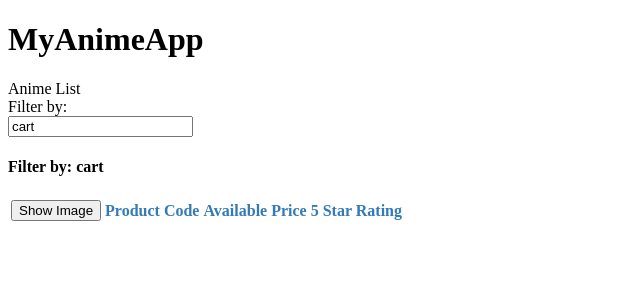
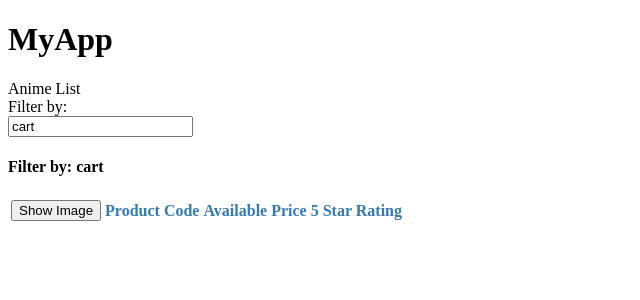
Before and after one commit to lauravoineag/MyAngularApp, an Angular app: page / in a window 1280 px wide. Shown: the top 300 px of the page, without its empty margins (0-640 px from the left). Built offline with nearby package versions, Linux system fonts and the light colour scheme.

Commit message:
Updated name of app and added injector

```diff
--- a/src/app/app.component.ts
+++ b/src/app/app.component.ts
@@ -9,7 +9,7 @@ import { Component } from '@angular/core';
   `
 })
 export class AppComponent {
-  title: string = 'MyAnimeApp';
+  title: string = 'MyApp';
 }
 
 //templateUrl: './app.component.html',
--- a/src/app/products/product.service.ts
+++ b/src/app/products/product.service.ts
@@ -1,7 +1,9 @@
 import { Injectable } from "@angular/core";
 import { IProduct } from "./iproduct";
 
-@Injectable()
+@Injectable({
+    providedIn:"root"
+})
 export class ProductService{
     getProducts(): IProduct[] {
         return [
```
